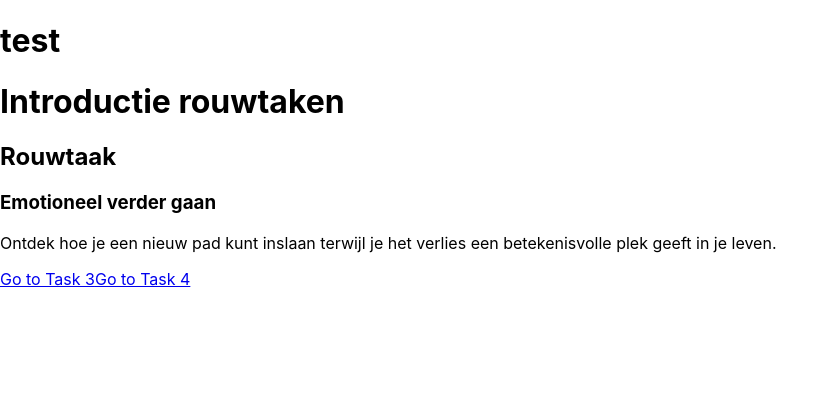
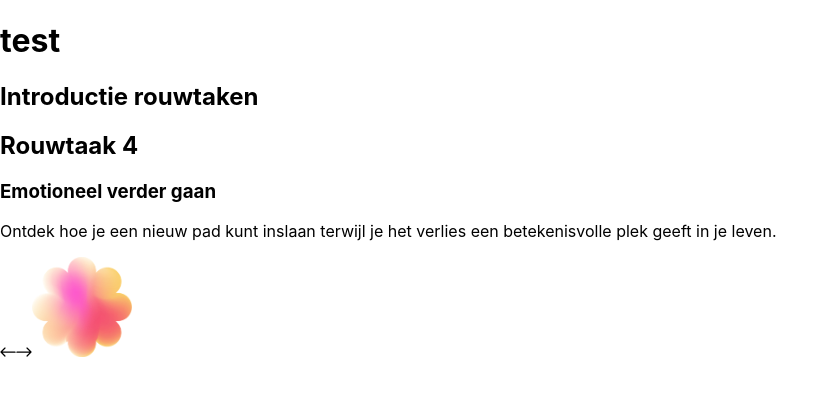
Before and after one commit to lisavanmansom/drop-heal-react, a React (Create React App) app in the folder my-app/: page /task4 in a window 1280 px wide. Shown: the top 396 px of the page, without its empty margins (0-834 px from the left). Built offline with nearby package versions, Linux system fonts and the light colour scheme.

Commit message:
#12 update v2

```diff
--- a/my-app/src/App.js
+++ b/my-app/src/App.js
@@ -9,6 +9,7 @@ function App() {
   return (
       <div className="App">
         <h1>test</h1>
+
         <Routes>
           <Route path="/task1" element={<Task1 />} />
           <Route path="/task2" element={<Task2 />} />
--- /dev/null
+++ b/my-app/src/components/ArrowL.js
@@ -0,0 +1,13 @@
+import React, { Component } from 'react';
+
+export default class ArrowL extends Component {
+    render() {
+        return(
+            <svg width="16" height="10" viewBox="0 0 16 10" fill="none" xmlns="http://www.w3.org/2000/svg">
+                <title>previous page</title>
+                    <path d="M0.561884 4.55426C0.315712 4.79623 0.3123 5.19194 0.554265 5.43812L4.49731 9.44973C4.73927 9.6959 5.13498 9.69931 5.38116 9.45735C5.62733 9.21539 5.63074 8.81967 5.38878 8.5735L1.88385 5.00762L5.44973 1.50269C5.6959 1.26073 5.69931 0.865016 5.45735 0.618844C5.21539 0.372671 4.81967 0.36926 4.5735 0.611224L0.561884 4.55426ZM15.0755 5.74636C15.4207 5.74934 15.7029 5.47194 15.7059 5.12678C15.7089 4.78161 15.4315 4.49939 15.0863 4.49641L15.0755 5.74636ZM0.994612 5.62498L15.0755 5.74636L15.0863 4.49641L1.00539 4.37502L0.994612 5.62498Z"
+                    fill="#000"/>
+            </svg>
+        )
+    }
+}
--- /dev/null
+++ b/my-app/src/components/ArrowR.js
@@ -0,0 +1,13 @@
+import React, { Component } from 'react';
+
+export default class ArrowR extends Component {
+    render() {
+        return(
+            <svg width="16" height="10" viewBox="0 0 16 10" fill="none" xmlns="http://www.w3.org/2000/svg">
+                <title>next page</title>
+                    <path d="M15.4381 4.55426C15.6843 4.79623 15.6877 5.19194 15.4457 5.43812L11.5027 9.44973C11.2607 9.6959 10.865 9.69931 10.6188 9.45735C10.3727 9.21539 10.3693 8.81967 10.6112 8.5735L14.1161 5.00762L10.5503 1.50269C10.3041 1.26073 10.3007 0.865016 10.5426 0.618844C10.7846 0.372671 11.1803 0.36926 11.4265 0.611224L15.4381 4.55426ZM0.924462 5.74636C0.579297 5.74934 0.297073 5.47194 0.294098 5.12678C0.291122 4.78161 0.568522 4.49939 0.913687 4.49641L0.924462 5.74636ZM15.0054 5.62498L0.924462 5.74636L0.913687 4.49641L14.9946 4.37502L15.0054 5.62498Z"
+                    fill="#000"/>
+            </svg>
+        )
+    }
+}
--- /dev/null
+++ b/my-app/src/components/Meshgrad-blue.js
@@ -0,0 +1,9 @@
+import React, { Component } from 'react';
+
+export default class MeshgradBlue extends Component {
+    render() {
+        return(
+            <img src="./Meshgrad-blue.png" alt="" width="100" height="100" />
+        )
+    }
+}
--- /dev/null
+++ b/my-app/src/components/Meshgrad-green.js
@@ -0,0 +1,9 @@
+import React, { Component } from 'react';
+
+export default class MeshgradGreen extends Component {
+    render() {
+        return(
+            <img src="./Meshgrad-green.png" alt="" width="100" height="100" />
+        )
+    }
+}
--- /dev/null
+++ b/my-app/src/components/Meshgrad-pink.js
@@ -0,0 +1,9 @@
+import React, { Component } from 'react';
+
+export default class MeshgradPink extends Component {
+    render() {
+        return(
+            <img src="./Meshgrad-pink.png" alt="" width="100" height="100" />
+        )
+    }
+}
--- /dev/null
+++ b/my-app/src/components/Meshgrad-red.js
@@ -0,0 +1,9 @@
+import React, { Component } from 'react';
+
+export default class MeshgradRed extends Component {
+    render() {
+        return(
+            <img src="./Meshgrad-red.png" alt="" width="100" height="100" />
+        )
+    }
+}
--- a/my-app/src/intro-task/task1.js
+++ b/my-app/src/intro-task/task1.js
@@ -1,31 +1,34 @@
 import './task.css';
 import React from 'react';
 import { Link } from 'react-router-dom';
+import ArrowR from '../components/ArrowR';
+import MeshgradBlue from '../components/Meshgrad-blue.js';
 
-const MyComponent = () => {
-  const rt = "Rouwtaak"
+const Task = () => {
+  const rt = "Rouwtaak 1"
   const sub = "Het verlies aanvaarden";
   const d = "Ontdek hoe je de realiteit van het verlies kunt omarmen.";
 
   // Inner component
   const Task1 = () => {
     return (
-      <div>
+      <article>
         <h2>{rt}</h2>
         <h3>{sub}</h3>
         <p>{d}</p>
-        <Link to="/task2">Go to Task 2</Link>
-      </div>
+        <Link to="/task2"><ArrowR /></Link>
+        <MeshgradBlue />
+      </article>
     );
   };
 
   // Return outer component's structure, w. inner component
   return (
-    <header>
+    <section>
       <h1>Introductie rouwtaken</h1>
       <Task1 /> {/* Rendering inner component */}
-    </header>
+    </section>
   );
 };
 
-export default MyComponent;
+export default Task;
--- a/my-app/src/intro-task/task2.js
+++ b/my-app/src/intro-task/task2.js
@@ -1,32 +1,36 @@
 import './task.css';
 import React from 'react';
 import { Link } from 'react-router-dom';
+import ArrowR from '../components/ArrowR';
+import ArrowL from '../components/ArrowL';
+import MeshgradRed from '../components/Meshgrad-red.js';
 
-const MyComponent = () => {
-  const rt = "Rouwtaak"
+const Task = () => {
+  const rt = "Rouwtaak 2"
   const sub = "De pijn doorvoelen";
   const d = "Sta jezelf toe om de pijn te voelen en leer om deze op jouw manier te verwerken.";
 
   // Inner component
   const Task2 = () => {
     return (
-      <div>
+      <article>
         <h2>{rt}</h2>
         <h3>{sub}</h3>
         <p>{d}</p>
-        <Link to="/task1">Go to Task 1</Link>
-        <Link to="/task3">Go to Task 3</Link>
-      </div>
+        <Link to="/task1"><ArrowL /></Link>
+        <Link to="/task3"><ArrowR /></Link>
+        <MeshgradRed />
+      </article>
     );
   };
 
   // Return outer component's structure, w. inner component
   return (
-    <header>
+    <section>
       <h1>Introductie rouwtaken</h1>
       <Task2 /> {/* Rendering inner component */}
-    </header>
+    </section>
   );
 };
 
-export default MyComponent;
+export default Task;
--- a/my-app/src/intro-task/task3.js
+++ b/my-app/src/intro-task/task3.js
@@ -1,32 +1,36 @@
 import './task.css';
 import React from 'react';
 import { Link } from 'react-router-dom';
+import ArrowR from '../components/ArrowR';
+import ArrowL from '../components/ArrowL';
+import MeshgradGreen from '../components/Meshgrad-green.js';
 
-const MyComponent = () => {
-  const rt = "Rouwtaak"
+const Task = () => {
+  const rt = "Rouwtaak 3"
   const sub = "Verder in verandering";
   const d = "Vind jouw weg in een wereld die nu anders is door het verlies van je dierbare.";
 
   // Inner component
   const Task3 = () => {
     return (
-      <div>
+      <article>
         <h2>{rt}</h2>
         <h3>{sub}</h3>
         <p>{d}</p>
-        <Link to="/task2">Go to Task 2</Link>
-        <Link to="/task4">Go to Task 4</Link>
-      </div>
+        <Link to="/task2"><ArrowL /></Link>
+        <Link to="/task4"><ArrowR /></Link>
+        <MeshgradGreen />
+      </article>
     );
   };
 
   // Return outer component's structure, w. inner component
   return (
-    <header>
+    <section>
       <h1>Introductie rouwtaken</h1>
       <Task3 /> {/* Rendering inner component */}
-    </header>
+    </section>
   );
 };
 
-export default MyComponent;
+export default Task;
--- a/my-app/src/intro-task/task4.js
+++ b/my-app/src/intro-task/task4.js
@@ -1,32 +1,36 @@
 import './task.css';
 import React from 'react';
 import { Link } from 'react-router-dom';
+import ArrowR from '../components/ArrowR';
+import ArrowL from '../components/ArrowL';
+import MeshgradPink from '../components/Meshgrad-pink.js';
 
-const MyComponent = () => {
-  const rt = "Rouwtaak"
+const Task = () => {
+  const rt = "Rouwtaak 4"
   const sub = "Emotioneel verder gaan";
   const d = "Ontdek hoe je een nieuw pad kunt inslaan terwijl je het verlies een betekenisvolle plek geeft in je leven.";
 
   // Inner component
   const Task4 = () => {
     return (
-      <div>
+      <article>
         <h2>{rt}</h2>
         <h3>{sub}</h3>
         <p>{d}</p>
-        <Link to="/task3">Go to Task 3</Link>
-        <Link to="/task3">Go to Task 4</Link>
-      </div>
+        <Link to="/task3"><ArrowL /></Link>
+        <Link to="/task3"><ArrowR /></Link>
+        <MeshgradPink />
+      </article>
     );
   };
 
   // Return outer component's structure, w. inner component
   return (
-    <header>
+    <section>
       <h1>Introductie rouwtaken</h1>
       <Task4 /> {/* Rendering inner component */}
-    </header>
+    </section>
   );
 };
 
-export default MyComponent;
+export default Task;
```
Also changed, not shown: my-app/public/manifest.json.
